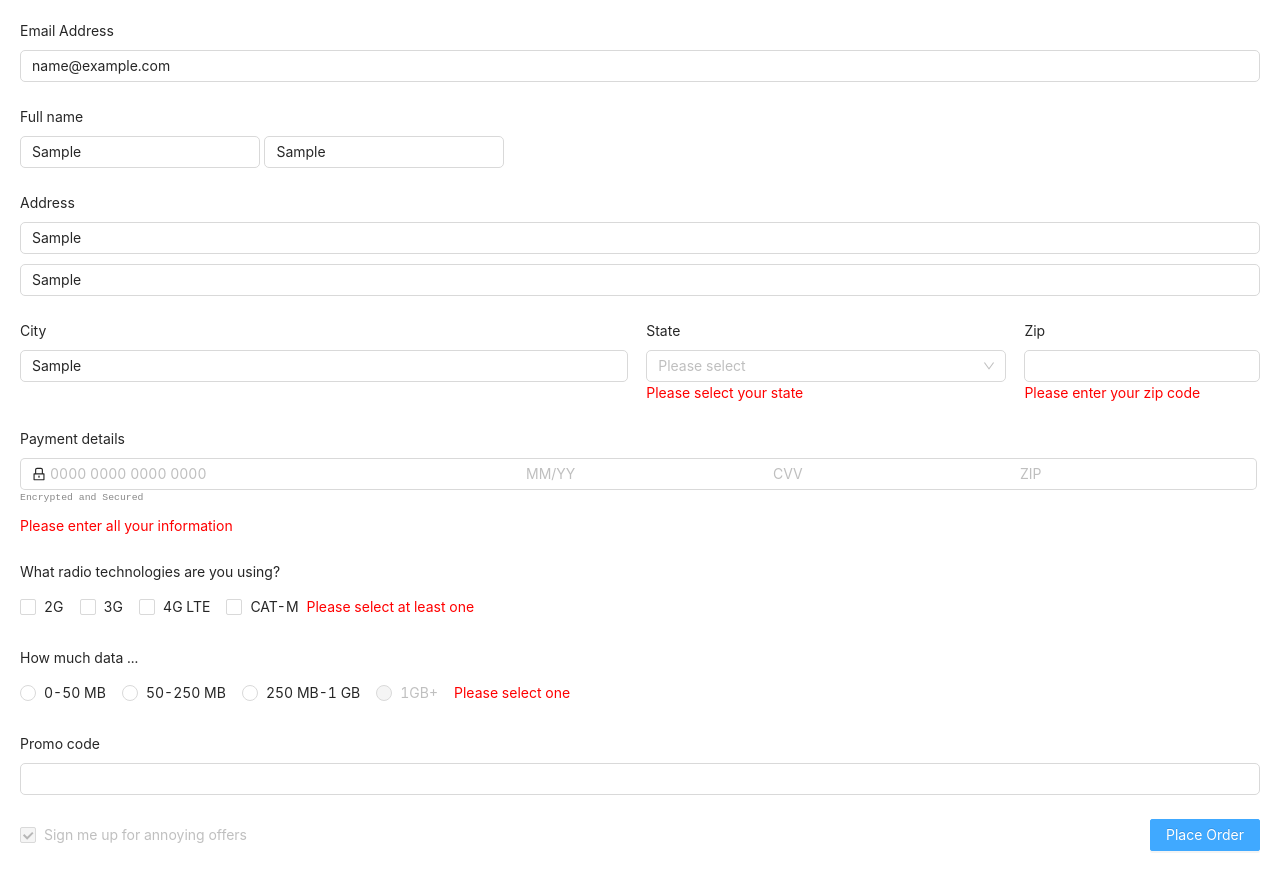
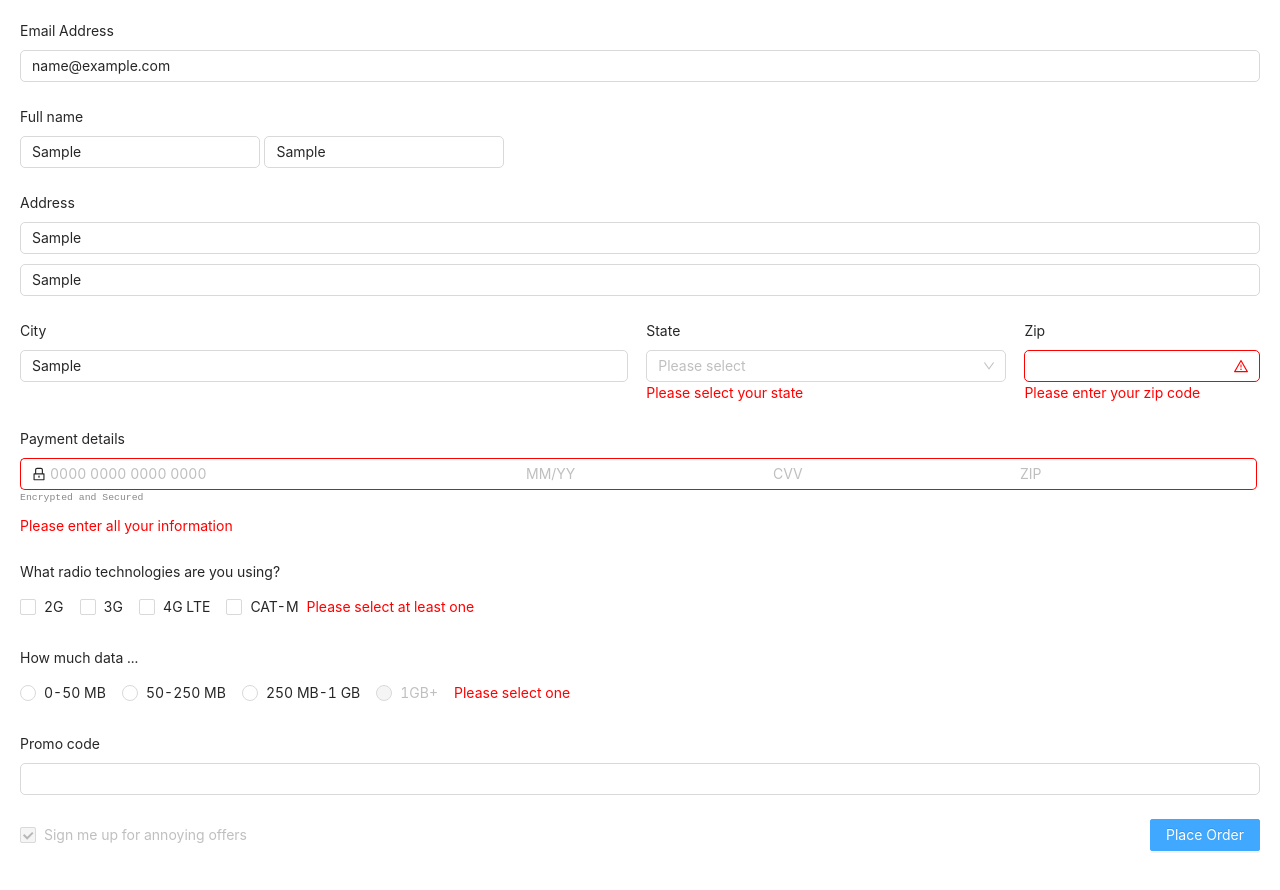
Before and after one commit to zelirio/test-form, a Next.js app: page / in a window 1280 px wide. Both pictures are taken after typing "name@example.com", "Sample", "Sample", "Sample", "Sample", "Sample" into the empty fields and a click on the button "Place Order". Shown: the top 890 px of the page. Built offline with nearby package versions, Linux system fonts and the light colour scheme.

Commit message:
border colors when errors

```diff
--- a/components/HomeForm/index.js
+++ b/components/HomeForm/index.js
@@ -10,10 +10,12 @@ import {
   selectStyle,
   formStyle,
   StyleSpan,
+  redBorderStyle,
 } from "./styles";
 import PaymentInformation from "../PaymentInformation";
 import { Controller, useForm } from "react-hook-form";
 import { baseInputStyle } from "../../assets/styles/baseInputStyle";
+import { CheckOutlined, WarningOutlined } from "@ant-design/icons";
 
 export default function HomeForm() {
   const [form] = Form.useForm();
@@ -23,7 +25,7 @@ export default function HomeForm() {
     handleSubmit,
     watch,
     formState: { errors },
-  } = useForm();
+  } = useForm({reValidateMode: 'onBlur'});
   const onSubmit = (data) => console.log(data);
 
   const payValidation = (array) => {
@@ -75,10 +77,11 @@ export default function HomeForm() {
           <Form.Item name={name} label="Email Address" required>
             <Input
               type="email"
-              css={baseInputStyle}
+              css={[baseInputStyle, errors.email && redBorderStyle]}
               value={value}
               onChange={onChange}
               onBlur={onBlur}
+              suffix={errors.email && <WarningOutlined css={css`color:red`}/>}
             />
             {errors.email && errors.email.type === "required" && (
               <StyleSpan>Please enter your email address</StyleSpan>
@@ -95,12 +98,13 @@ export default function HomeForm() {
             rules={{ required: true }}
             render={({ field: { value, name, ref, onChange, onBlur } }) => (
               <Input
-                css={horizontalInputStyle}
+                css={[horizontalInputStyle, errors.firstName && redBorderStyle]}
                 placeholder="First Name"
                 name={name}
                 value={value}
                 onChange={onChange}
                 onBlur={onBlur}
+                suffix={errors.firstName && <WarningOutlined css={css`color:red`}/>}
               />
             )}
           />
@@ -110,12 +114,13 @@ export default function HomeForm() {
             rules={{ required: true }}
             render={({ field: { value, name, ref, onChange, onBlur } }) => (
               <Input
-                css={horizontalRightInputStyle}
+                css={[horizontalRightInputStyle, errors.lastName && redBorderStyle]}
                 placeholder="Last Name"
                 name={name}
                 value={value}
                 onChange={onChange}
                 onBlur={onBlur}
+                suffix={errors.lastName && <WarningOutlined css={css`color:red`}/>}
               />
             )}
           />
@@ -134,12 +139,13 @@ export default function HomeForm() {
             rules={{ required: true }}
             render={({ field: { value, name, ref, onChange, onBlur } }) => (
               <Input
-                css={verticalInputStyle}
+                css={[verticalInputStyle, errors.street && redBorderStyle]}
                 placeholder="Street Address"
                 name={name}
                 value={value}
                 onChange={onChange}
                 onBlur={onBlur}
+                suffix={errors.street && <WarningOutlined css={css`color:red`}/>}
               />
             )}
           />
@@ -179,11 +185,12 @@ export default function HomeForm() {
               required
             >
               <Input
-                css={baseInputStyle}
+                css={[baseInputStyle, errors.city && redBorderStyle]}
                 placeholder=""
                 value={value}
                 onChange={onChange}
                 onBlur={onBlur}
+                suffix={errors.city && <WarningOutlined css={css`color:red`}/>}
               />
               {errors.city && errors.city.type === "required" && (
                 <StyleSpan>Please enter your city name</StyleSpan>
@@ -199,7 +206,7 @@ export default function HomeForm() {
           render={({ field: { value, name, ref, onChange, onBlur } }) => (
             <Form.Item css={selectStyle} name={name} label="State" required>
               <Select
-                css={baseInputStyle}
+                css={[baseInputStyle, errors.state && redBorderStyle]}
                 placeholder="Please select"
                 value={value}
                 onChange={onChange}
@@ -229,12 +236,13 @@ export default function HomeForm() {
               required
             >
               <Input
-                css={baseInputStyle}
+                css={[baseInputStyle, errors.zip && redBorderStyle]}
                 placeholder=""
                 maxLength={5}
                 value={value}
                 onChange={onChange}
                 onBlur={onBlur}
+                suffix={errors.zip && <WarningOutlined css={css`color:red`}/>}
               />
               {errors.zip && errors.zip.type === "required" && (
                 <StyleSpan>Please enter your zip code</StyleSpan>
@@ -257,6 +265,7 @@ export default function HomeForm() {
               value={value}
               onChange={onChange}
               onBlur={onBlur}
+              borderColor={errors.pay && "red"}
             />
             {errors.pay && errors.pay.type === "required" && (
               <StyleSpan>Please enter all your information</StyleSpan>
@@ -305,7 +314,7 @@ export default function HomeForm() {
               onChange={onChange}
               onBlur={onBlur}
             />
-            {errors.tech && errors.tech.type === "required" && (
+            {errors.data && errors.data.type === "required" && (
               <StyleSpan>Please select one</StyleSpan>
             )}
           </Form.Item>
--- a/components/HomeForm/styles.js
+++ b/components/HomeForm/styles.js
@@ -47,5 +47,11 @@ export const selectStyle = {
 };
 
 export const StyleSpan = styled.span(() => ({
-  color: "red"
+  color: "red",
+  marginBottom: "24px",
+  marginTop: 0
 }))
+
+export const redBorderStyle = {
+  borderColor: "red"
+}
--- a/components/PaymentInformation/index.js
+++ b/components/PaymentInformation/index.js
@@ -3,6 +3,7 @@ import { Input } from "antd";
 import React from "react";
 import { LockOutlined } from "@ant-design/icons";
 import { useState } from "react/cjs/react.development";
+import { css } from "@emotion/react";
 import {
   leftInputStyle,
   middleInputStyle,
@@ -13,7 +14,9 @@ import {
 PaymentInformation.defaultProps = {
   zipLength: 5,
   value: "",
-  onchange: () => {}
+  onChange: () => {},
+  borderColor: ""
+
 };
 
 export default function PaymentInformation(props) {
@@ -86,13 +89,13 @@ export default function PaymentInformation(props) {
     props.onChange([cardValue, dateValue, cvvValue, onlyNumbers]);
   };
 
-  //console.log(props.value);
+  const border = css`border-color: ${props.borderColor}`
 
   return (
     <>
       <Input.Group compact>
         <Input
-          css={leftInputStyle}
+          css={[leftInputStyle, border]}
           placeholder="0000 0000 0000 0000"
           value={cardValue}
           maxLength={19}
@@ -100,21 +103,21 @@ export default function PaymentInformation(props) {
           prefix={<LockOutlined />}
         />
         <Input
-          css={middleInputStyle}
+          css={[middleInputStyle, border]}
           placeholder="MM/YY"
           value={dateValue}
           maxLength={5}
           onChange={formatDate}
         />
         <Input
-          css={middleInputStyle}
+          css={[middleInputStyle, border]}
           placeholder="CVV"
           value={cvvValue}
           maxLength={3}
           onChange={formatCVV}
         />
         <Input
-          css={rightInputStyle}
+          css={[rightInputStyle, border]}
           placeholder="ZIP"
           value={zipValue}
           maxLength={props.zipLength}
--- a/package.json
+++ b/package.json
@@ -8,6 +8,7 @@
     "lint": "next lint"
   },
   "dependencies": {
+    "@ant-design/icons": "^4.7.0",
     "@emotion/react": "^11.7.1",
     "@emotion/styled": "^11.6.0",
     "antd": "^4.18.5",
```
